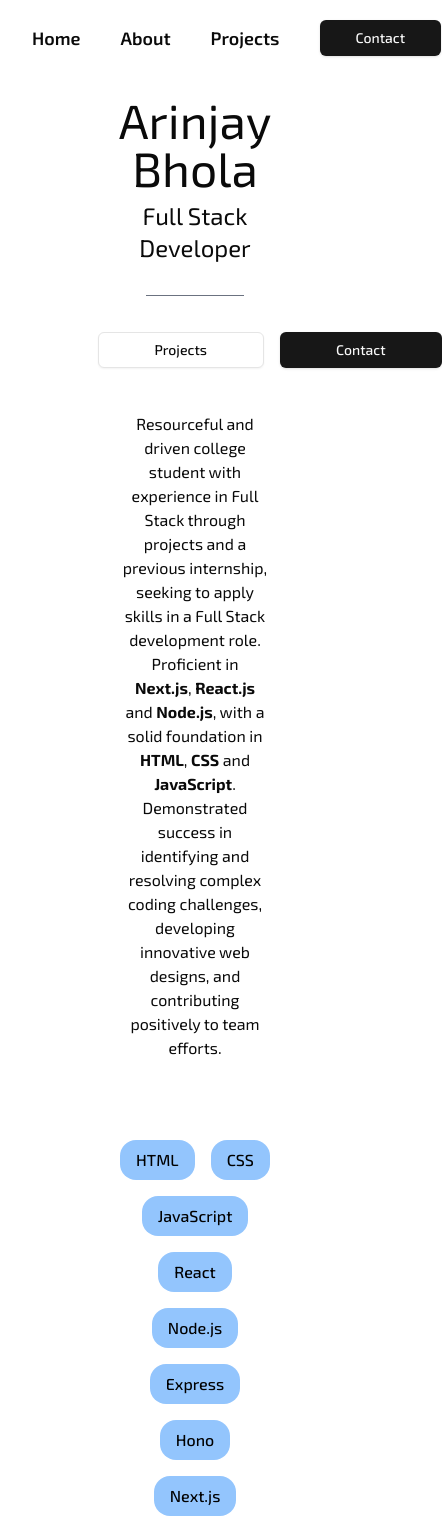
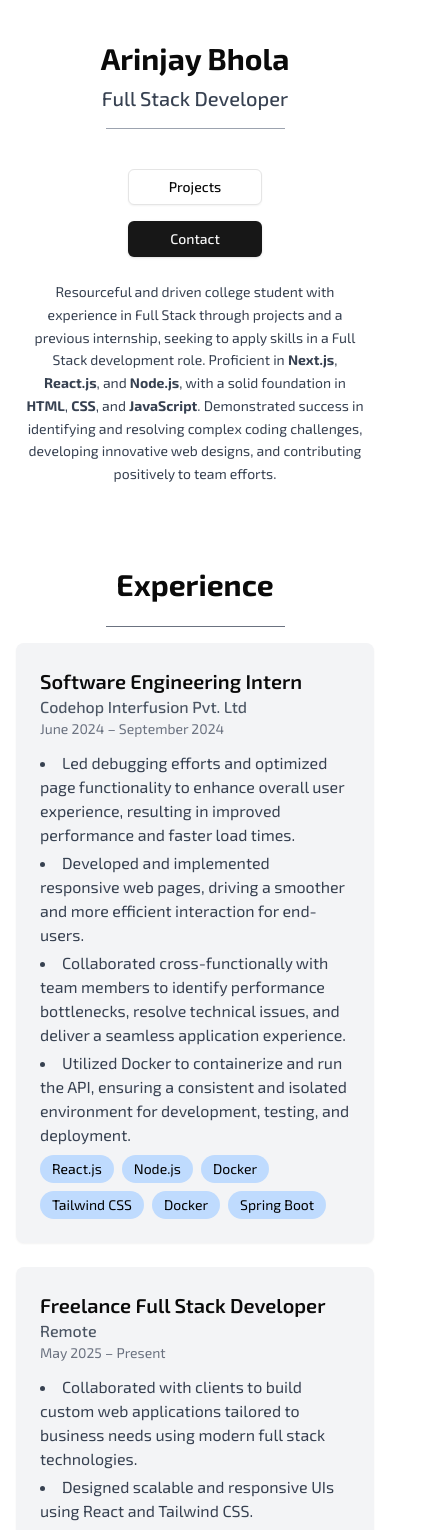
Before and after one commit to ArinjayBhola/Portfolio, a React (Vite) app: page / in a window 390 px wide. Shown: the top 1530 px of the page, 442 px wide, since content can reach past the window. Built offline with nearby package versions, Linux system fonts and the light colour scheme; a web font is replaced by a local one.

Commit message:
responsive

```diff
--- a/index.html
+++ b/index.html
@@ -4,7 +4,7 @@
 <head>
   <meta charset="UTF-8" />
   <meta name="viewport" content="width=device-width, initial-scale=1.0" />
-  <title>Arinjay Bhola</title>
+  <title>Arinjay Bhola | Full Stack Developer</title>
 </head>
 
 <body>
--- a/src/App.tsx
+++ b/src/App.tsx
@@ -1,5 +1,6 @@
 import About from "./components/About";
 import Contact from "./components/Contact";
+import Experience from "./components/Experience";
 import Header from "./components/Header";
 import Info from "./components/Info";
 import Project from "./components/Project";
@@ -9,6 +10,7 @@ function App() {
     <div>
       <Header />
       <Info />
+      <Experience />
       <About />
       <Project />
       <Contact />
--- a/src/components/Contact.tsx
+++ b/src/components/Contact.tsx
@@ -2,17 +2,20 @@ import { Button } from "./ui/button";
 
 const Contact = () => {
   return (
-    <div className="flex flex-col items-center w-full max-w-2xl mx-auto my-10">
-      <h2
-        className="text-3xl"
+    <section
+      className="w-full px-4 py-10 flex justify-center"
       id="contact">
-        Contact
-      </h2>
-      <div className="border-b border-gray-500 h-4 m-5 w-1/2"></div>
+      <div className="w-full max-w-2xl flex flex-col items-center">
+        <h2 className="text-3xl sm:text-4xl font-bold mb-2">Contact</h2>
+        <div className="border-b border-gray-500 w-1/2 my-4"></div>
 
-      <div className="flex flex-row w-full gap-6 mt-6">
-        <div className="flex flex-col gap-4 w-1/2">
-          <div className="flex flex-col">
+        <p className="text-sm text-red-600 mb-6 italic text-center">
+          This form is currently non-functional, but will be available soon.
+        </p>
+
+        <form className="w-full flex flex-col gap-6">
+          <div className="flex flex-col sm:flex-row gap-6 w-full">
+            <div className="flex flex-col w-full">
               <label
                 htmlFor="name"
                 className="text-gray-700 font-medium mb-1">
@@ -21,11 +24,11 @@ const Contact = () => {
               <input
                 type="text"
                 id="name"
-              placeholder="Name"
-              className="w-full px-4 py-2 border border-gray-300 rounded-md  focus:outline-none"
+                placeholder="Your Name"
+                className="w-full px-4 py-2 border border-gray-300 rounded-md focus:outline-none"
               />
             </div>
-          <div className="flex flex-col">
+            <div className="flex flex-col w-full">
               <label
                 htmlFor="email"
                 className="text-gray-700 font-medium mb-1">
@@ -35,29 +38,35 @@ const Contact = () => {
                 type="email"
                 id="email"
                 placeholder="example@example.com"
-              className="w-full px-4 py-2 border border-gray-300 rounded-md  focus:outline-none"
+                className="w-full px-4 py-2 border border-gray-300 rounded-md focus:outline-none"
               />
             </div>
           </div>
 
-        <div className="flex flex-col w-1/2">
+          <div className="flex flex-col w-full">
             <label
               htmlFor="message"
               className="text-gray-700 font-medium mb-1">
-            Your message
+              Your Message
             </label>
             <textarea
               id="message"
               placeholder="Enter your message here"
-            className="w-full h-full px-4 py-2 border border-gray-300 rounded-md resize-none  focus:outline-none"
+              rows={6}
+              className="w-full px-4 py-2 border border-gray-300 rounded-md resize-none focus:outline-none"
             />
           </div>
+
+          <div className="flex justify-end">
+            <Button
+              className="bg-black text-white px-10 py-2 rounded-md"
+              disabled>
+              Submit
+            </Button>
           </div>
-
-      <div className="flex justify-end w-full mt-4">
-        <Button className="bg-black text-white px-14 py-2 rounded-md">Submit</Button>
+        </form>
       </div>
-    </div>
+    </section>
   );
 };
 
--- /dev/null
+++ b/src/components/Experience.tsx
@@ -0,0 +1,67 @@
+const Experience = () => {
+  const experiences = [
+    {
+      role: "Software Engineering Intern",
+      company: "Codehop Interfusion Pvt. Ltd",
+      duration: "June 2024 – September 2024",
+      description: [
+        "Led debugging efforts and optimized page functionality to enhance overall user experience, resulting in improved performance and faster load times.",
+        "Developed and implemented responsive web pages, driving a smoother and more efficient interaction for end-users.",
+        "Collaborated cross-functionally with team members to identify performance bottlenecks, resolve technical issues, and deliver a seamless application experience.",
+        "Utilized Docker to containerize and run the API, ensuring a consistent and isolated environment for development, testing, and deployment.",
+      ],
+      technologies: ["React.js", "Node.js", "Docker", "Tailwind CSS", "Docker", "Spring Boot"],
+    },
+    {
+      role: "Freelance Full Stack Developer",
+      company: "Remote",
+      duration: "May 2025 – Present",
+      description: [
+        "Collaborated with clients to build custom web applications tailored to business needs using modern full stack technologies.",
+        "Designed scalable and responsive UIs using React and Tailwind CSS.",
+        "Built backend APIs with Node.js and deployed solutions using platforms like Vercel and Cloudflare Workers.",
+        "Maintained communication with clients and delivered high-quality solutions on tight timelines.",
+      ],
+      technologies: ["Next.js", "React", "Node.js", "Tailwind CSS", "Vercel", "Cloudflare Workers"],
+    },
+  ];
+
+  return (
+    <section
+      className="w-full px-4 py-10 flex justify-center bg-white"
+      id="experience">
+      <div className="w-full max-w-screen-md flex flex-col items-center text-center">
+        <h2 className="text-3xl sm:text-4xl font-bold mb-2">Experience</h2>
+        <div className="border-b border-gray-500 w-1/2 my-4"></div>
+
+        <div className="w-full flex flex-col gap-6">
+          {experiences.map((exp, index) => (
+            <div
+              key={index}
+              className="text-left bg-gray-100 p-6 rounded-lg shadow-sm hover:shadow-md transition-shadow duration-200">
+              <h3 className="text-xl font-semibold">{exp.role}</h3>
+              <p className="text-gray-600 font-medium">{exp.company}</p>
+              <p className="text-sm text-gray-500 mb-3">{exp.duration}</p>
+              <ul className="list-disc list-inside text-gray-700 mb-2 space-y-1">
+                {exp.description.map((line, i) => (
+                  <li key={i}>{line}</li>
+                ))}
+              </ul>
+              <div className="flex flex-wrap gap-2 text-sm mt-2">
+                {exp.technologies.map((tech, i) => (
+                  <span
+                    key={i}
+                    className="bg-blue-200 text-black px-3 py-1 rounded-full">
+                    {tech}
+                  </span>
+                ))}
+              </div>
+            </div>
+          ))}
+        </div>
+      </div>
+    </section>
+  );
+};
+
+export default Experience;
--- a/src/components/Header.tsx
+++ b/src/components/Header.tsx
@@ -6,28 +6,33 @@ const Header = () => {
   };
 
   return (
-    <div className="flex justify-between items-center p-4 mx-2">
-      <div className="text-2xl font-bold"></div>
-      <div className="flex gap-10 items-center my-1 mx-2 text-lg font-semibold">
-        <p className="cursor-pointer">Home</p>
-        <p className="cursor-pointer">About</p>
+    <header className="hidden md:flex w-full px-4 py-3 justify-between items-center shadow-sm sticky top-0 bg-white z-50">
+      <div className="text-xl font-bold">Arinjay Bhola | Full Stack Developer</div>
+
+      <nav className="flex gap-8 items-center text-lg font-medium">
         <p
           className="cursor-pointer"
-          onClick={() => {
-            scrollToSection("projects");
-          }}>
+          onClick={() => scrollToSection("home")}>
+          Home
+        </p>
+        <p
+          className="cursor-pointer"
+          onClick={() => scrollToSection("about")}>
+          About
+        </p>
+        <p
+          className="cursor-pointer"
+          onClick={() => scrollToSection("projects")}>
           Projects
         </p>
         <Button
           variant={"default"}
-          className="px-9 py-1"
-          onClick={() => {
-            scrollToSection("contact");
-          }}>
+          className="px-6 py-2"
+          onClick={() => scrollToSection("contact")}>
           Contact
         </Button>
-      </div>
-    </div>
+      </nav>
+    </header>
   );
 };
 
--- a/src/components/Info.tsx
+++ b/src/components/Info.tsx
@@ -6,36 +6,37 @@ const Info = () => {
   };
 
   return (
-    <div className="flex flex-col text-center w-1/2 mx-auto items-center my-5">
-      <div className="text-5xl mb-2">Arinjay Bhola</div>
-      <div className="text-2xl">Full Stack Developer</div>
-      <div className="border-b border-gray-500 h-4 m-4 w-1/2"></div>
-      <div className="flex gap-4 text-center mx-auto my-5">
+    <section className="w-full px-4 py-10 flex justify-center">
+      <div className="max-w-3xl w-full flex flex-col items-center text-center">
+        <h1 className="text-3xl sm:text-4xl md:text-5xl font-bold mb-2">Arinjay Bhola</h1>
+        <h2 className="text-xl sm:text-2xl font-medium text-gray-700">Full Stack Developer</h2>
+
+        <div className="border-b border-gray-400 w-1/2 my-4"></div>
+
+        <div className="flex flex-col sm:flex-row gap-4 my-6">
           <Button
-          variant={"outline"}
-          className="px-14 py-2"
-          onClick={() => {
-            scrollToSection("projects");
-          }}>
+            variant="outline"
+            className="px-10 py-2 w-full sm:w-auto"
+            onClick={() => scrollToSection("projects")}>
             Projects
           </Button>
           <Button
-          variant={"default"}
-          className="px-14 py-2"
-          onClick={() => {
-            scrollToSection("contact");
-          }}>
+            variant="default"
+            className="px-10 py-2 w-full sm:w-auto"
+            onClick={() => scrollToSection("contact")}>
             Contact
           </Button>
         </div>
-      <div className="m-6">
-        Resourceful and driven college student with experience in Full Stack through projects and a previous internship,
-        seeking to apply skills in a Full Stack development role. Proficient in <b>Next.js</b>, <b>React.js</b> and{" "}
-        <b>Node.js</b>, with a solid foundation in <b>HTML</b>, <b>CSS</b> and <b>JavaScript</b>. Demonstrated success
-        in identifying and resolving complex coding challenges, developing innovative web designs, and contributing
-        positively to team efforts.
+
+        <p className="text-sm sm:text-base text-gray-700 leading-relaxed px-2 sm:px-6">
+          Resourceful and driven college student with experience in Full Stack through projects and a previous
+          internship, seeking to apply skills in a Full Stack development role. Proficient in <b>Next.js</b>,{" "}
+          <b>React.js</b>, and <b>Node.js</b>, with a solid foundation in <b>HTML</b>, <b>CSS</b>, and <b>JavaScript</b>
+          . Demonstrated success in identifying and resolving complex coding challenges, developing innovative web
+          designs, and contributing positively to team efforts.
+        </p>
       </div>
-    </div>
+    </section>
   );
 };
 
--- a/src/components/Project.tsx
+++ b/src/components/Project.tsx
@@ -15,7 +15,7 @@ const Project = () => {
     {
       id: "2",
       image: "./taskmanagment.png",
-      title: "Task Managment",
+      title: "Task Management",
       githubLink: "https://github.com/ArinjayBhola/Task-Managment",
       liveUrl: "https://task-managment-8ihr.vercel.app/",
       description:
@@ -45,7 +45,7 @@ const Project = () => {
     {
       id: "5",
       image: "./youtube.png",
-      title: "Youtube Clone",
+      title: "YouTube Clone",
       githubLink: "https://github.com/ArinjayBhola/Youtube",
       liveUrl: "https://youtube-delta-two.vercel.app/",
       description:
@@ -53,20 +53,20 @@ const Project = () => {
       techStack: ["React.js", "Tailwind CSS", "Redux"],
     },
   ];
+
   return (
-    <div className="flex flex-col text-center items-center w-2/3 mx-auto my-5 mt-10">
-      <div
-        className="text-3xl"
+    <section
+      className="w-full px-4 py-16 flex justify-center"
       id="projects">
-        Projects
-      </div>
-      <div className="border-b border-gray-500 h-4 m-5 w-1/2"></div>
+      <div className="w-full max-w-screen-lg flex flex-col items-center">
+        <h2 className="text-3xl sm:text-4xl font-bold text-center mb-2">Projects</h2>
+        <div className="border-b border-gray-500 w-1/2 my-4"></div>
 
-      <div className="gap-4 text-center mx-auto grid grid-cols-2 mt-5 h-full">
+        <div className="grid grid-cols-1 lg:grid-cols-2 gap-6 w-full place-items-center">
           {project.map((p) => (
             <div
-            className="span-2"
-            key={p.id}>
+              key={p.id}
+              className="w-full max-w-md">
               <ProjectCard
                 github={p.githubLink}
                 url={p.liveUrl}
@@ -79,6 +79,7 @@ const Project = () => {
           ))}
         </div>
       </div>
+    </section>
   );
 };
 
```
Also changed, not shown: src/components/About.tsx (+6 -7 lines), 1 other file (tests, documents, lock files or other folders). Lines whose indentation alone changed are shown as unchanged.
